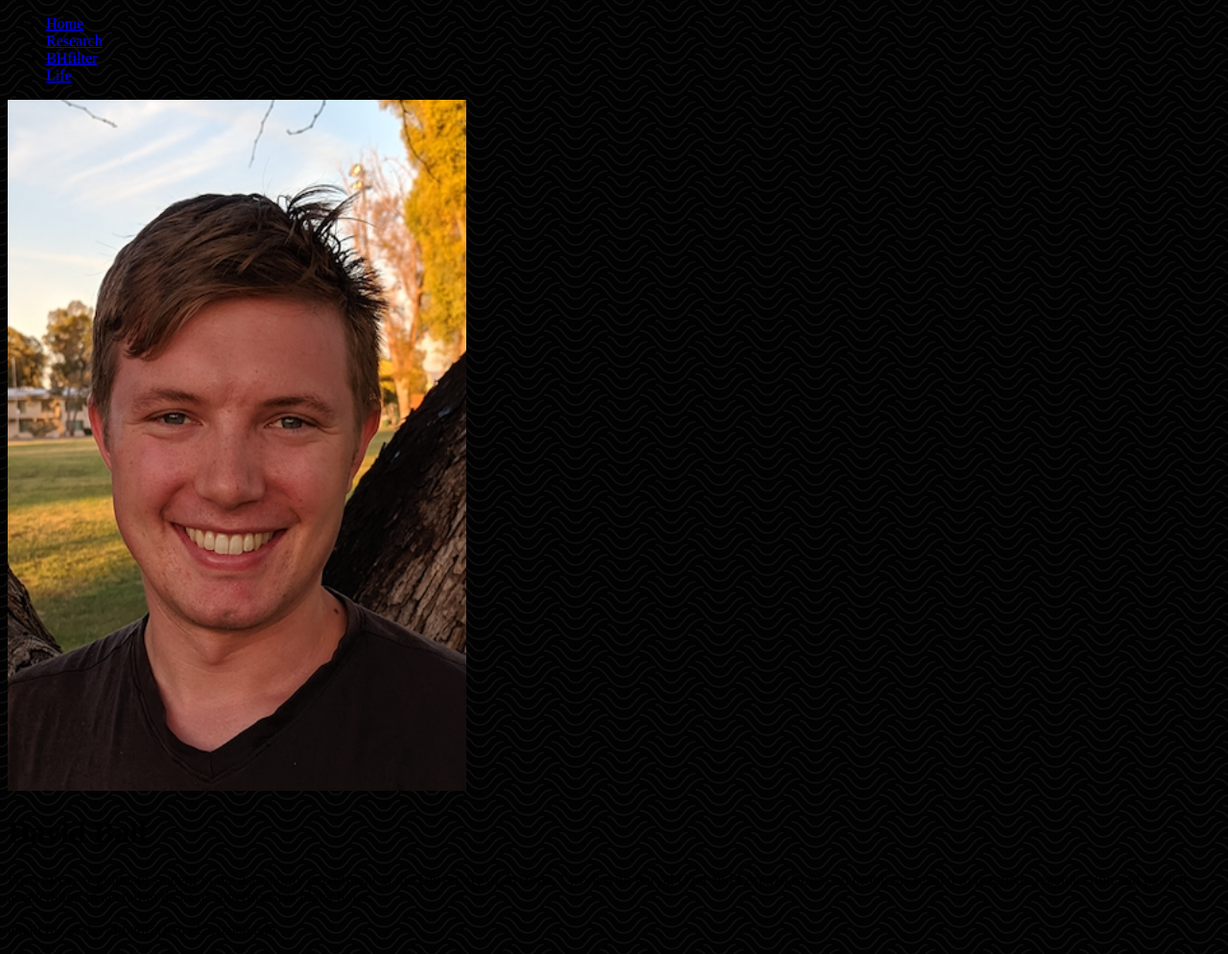
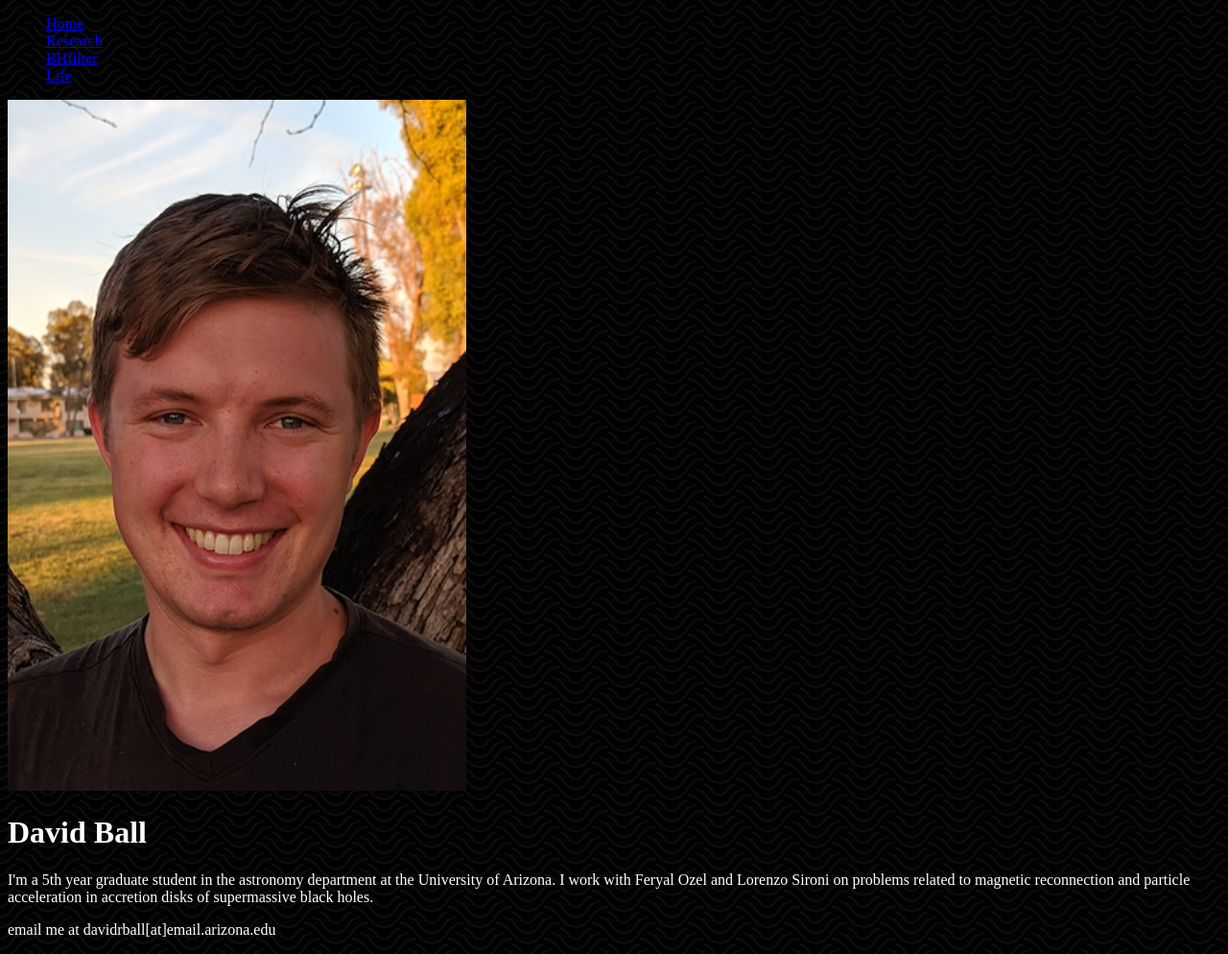
Before and after one commit to davidrball/davidrball.github.io, a Jekyll site: the page built from index.html, in a window 1280 px wide. Shown: the whole page at 96% size. Built offline with Jekyll 4.4.1, drawn with Linux system fonts in a browser that asks for light colours.

Commit message:
changed font color

```diff
--- a/index.html
+++ b/index.html
@@ -7,12 +7,12 @@ title: David Ball
 
 
 <div class="blurb">
-    <h1>David Ball</h1>
-    <p>I'm a 5th year graduate student in the astronomy department at the University of Arizona.  I work with Feryal Ozel and Lorenzo Sironi on problems related to magnetic reconnection and particle acceleration in accretion disks of supermassive black holes.
+    <h1><font color="white">David Ball</font></h1>
+    <p><font color="white">I'm a 5th year graduate student in the astronomy department at the University of Arizona.  I work with Feryal Ozel and Lorenzo Sironi on problems related to magnetic reconnection and particle acceleration in accretion disks of supermassive black holes.</font>
     </p>
 
 <p>
-email me at davidrball[at]email.arizona.edu
+<font color="white">email me at davidrball[at]email.arizona.edu</font>
 </p>
 
 </div><!-- /.blurb -->
```
